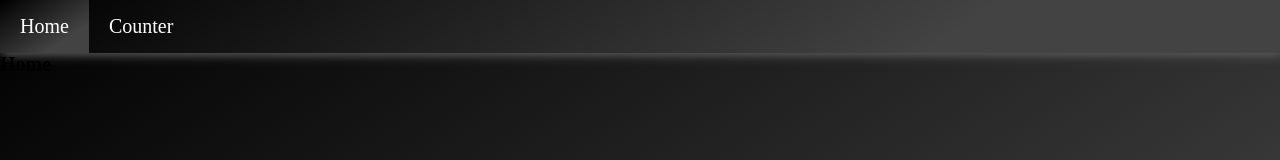
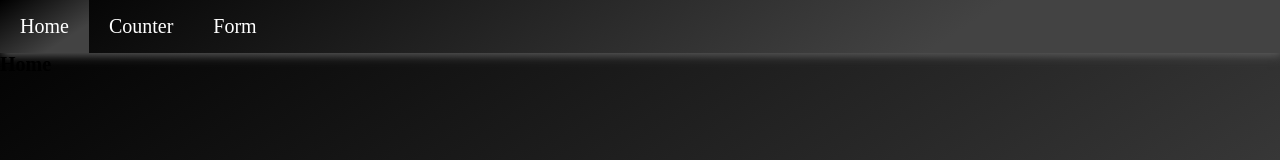
Before and after one commit to Ryan-Solomon/turbo-engine, a React (Create React App) app: page / in a window 1280 px wide. Shown: the top 160 px of the page. Built offline with nearby package versions, Linux system fonts and the light colour scheme.

Commit message:
add form navigation

```diff
--- a/src/App.tsx
+++ b/src/App.tsx
@@ -4,6 +4,7 @@ import { BrowserRouter as Router, Route, Switch } from 'react-router-dom';
 import { HomePage } from './pages/HomePage';
 import { CounterPage } from './pages/counter/CounterPage';
 import { Nav } from './components/Nav';
+import { FormPage } from './pages/form/FormPage';
 
 export const App = () => {
   return (
@@ -15,6 +16,9 @@ export const App = () => {
       <Route exact path='/counter'>
         <CounterPage />
       </Route>
+      <Route exact path='/form'>
+        <FormPage />
+      </Route>
     </Router>
   );
 };
--- a/src/components/Nav.tsx
+++ b/src/components/Nav.tsx
@@ -11,6 +11,9 @@ export const Nav = () => {
         </Link>
         <Link to='/counter'>
           <NavItem>Counter</NavItem>
+        </Link>
+        <Link to='/form'>
+          <NavItem>Form</NavItem>
         </Link>
       </NavItems>
     </NavContainer>
```
